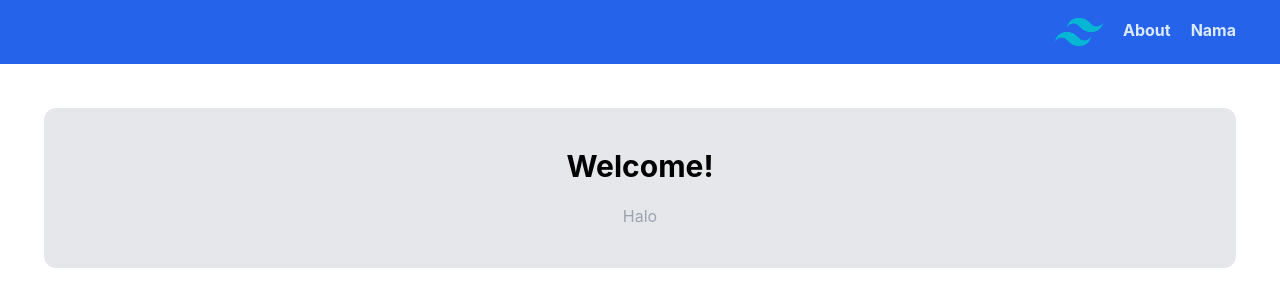
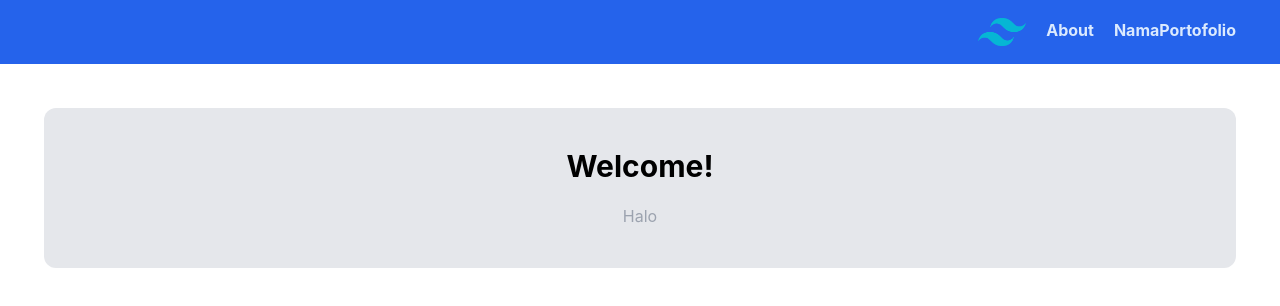
Before and after one commit to rezaHarsono/final-web-project, a React (Create React App) app: page / in a window 1280 px wide. Shown: the top 306 px of the page. Built offline with nearby package versions, Linux system fonts and the light colour scheme.

Commit message:
penambahan tulisan portofolio

```diff
--- a/package.json
+++ b/package.json
@@ -9,6 +9,7 @@
     "react": "^18.2.0",
     "react-dom": "^18.2.0",
     "react-router-dom": "^6.12.1",
+    "react-script": "^2.0.5",
     "react-scripts": "5.0.1",
     "web-vitals": "^2.1.4"
   },
--- a/src/components/header.jsx
+++ b/src/components/header.jsx
@@ -12,6 +12,9 @@ function header() {
         <a className="text-blue-100 font-bold hover:text-white" href="/nama">
           Nama
         </a>
+        <a className="text-blue-100 font-bold hover:text-white" href="/nama">
+          Portofolio
+        </a>
       </nav>
     </div>
   );
```
Also changed, not shown: 1 other file (tests, documents, lock files or other folders).
